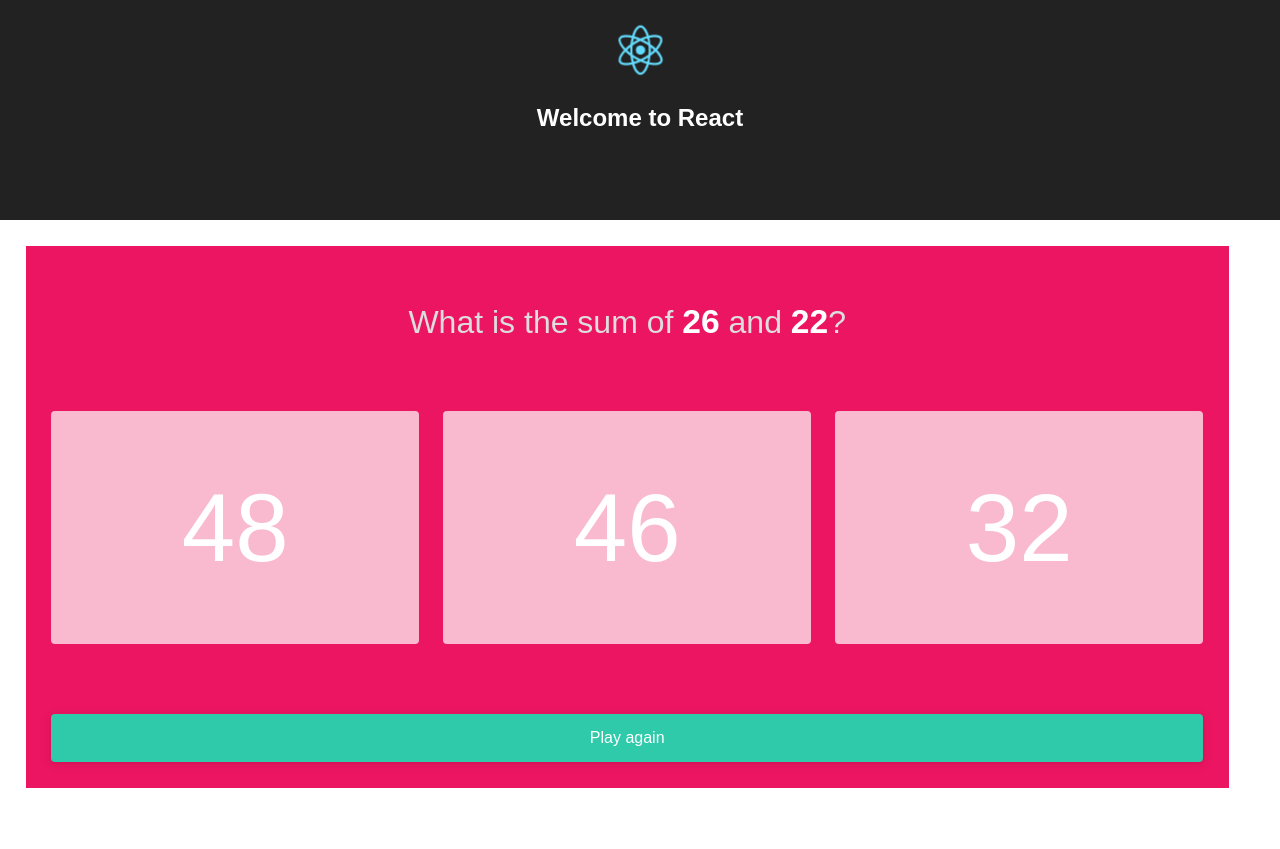
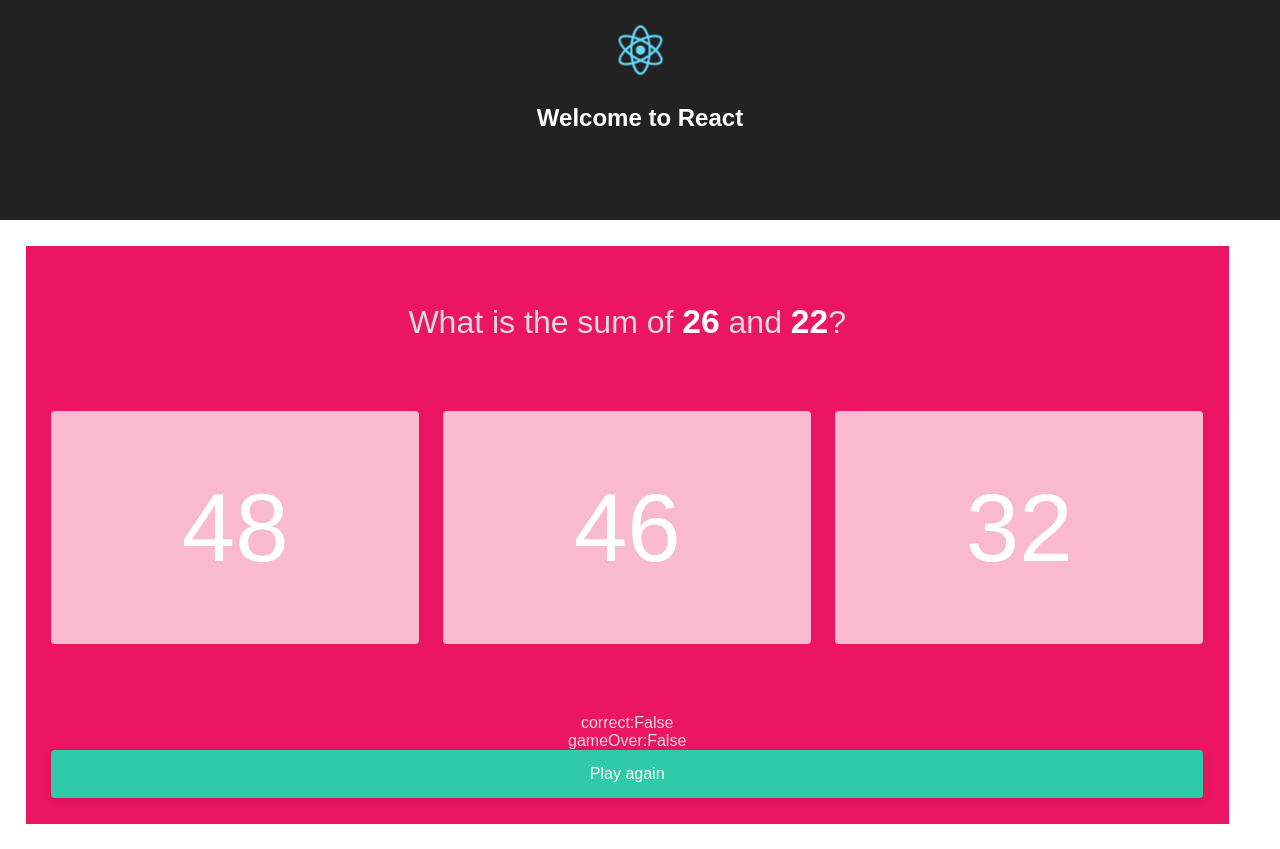
Before and after one commit to nileshgulia1/react-app, a React (Create React App) app: page / in a window 1280 px wide. Before the commit the page ends 813 px from the top, so only its background shows below. Built offline with nearby package versions, Linux system fonts and the light colour scheme.

Commit message:
added correct logic

```diff
--- a/src/Quiz.js
+++ b/src/Quiz.js
@@ -6,8 +6,10 @@ class Quiz extends Component {
     constructor(props) {
         super(props);
         let riddle=this.playGame();
+        let correct=false;
+        let gameOver=false;
 
-        this.state={riddle};
+        this.state={riddle , correct, gameOver};
         this.renderOptions=this.renderOptions.bind(this);
         this.checkResults=this.checkResults.bind(this);
 
@@ -49,8 +51,10 @@ class Quiz extends Component {
         console.log('checkResults called' + options);
         if(this.state.riddle.answer===options){
             console.log('correct answer');
+            this.setState({correct:true , gameOver:true});
         }else{
             console.log('wrong answer');
+            this.setState({correct:false , gameOver:true});
         }
 
 
@@ -92,6 +96,8 @@ class Quiz extends Component {
               {this.renderOptions()}
 
              </div>
+             correct:{this.state.correct ? "True" : "False"}<br />
+             gameOver:{this.state.gameOver  ? "True" : "False"}
 
 
 
```
